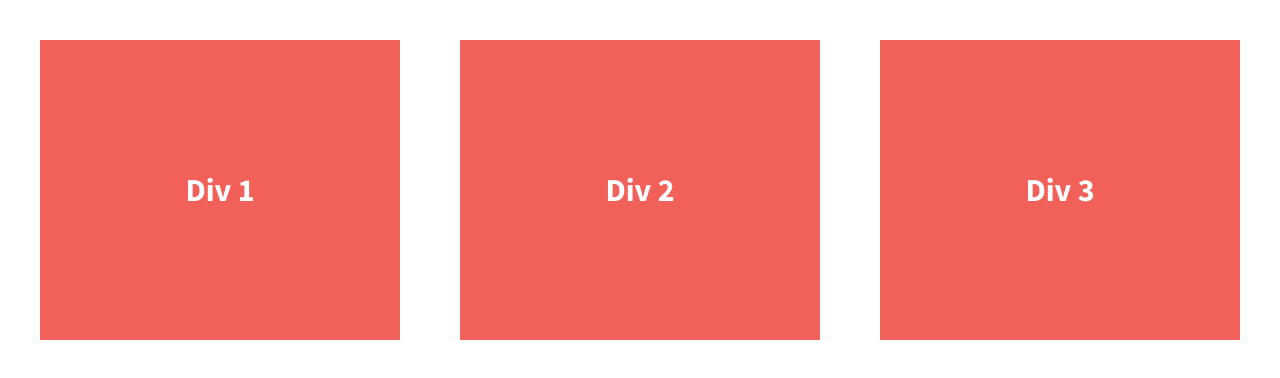
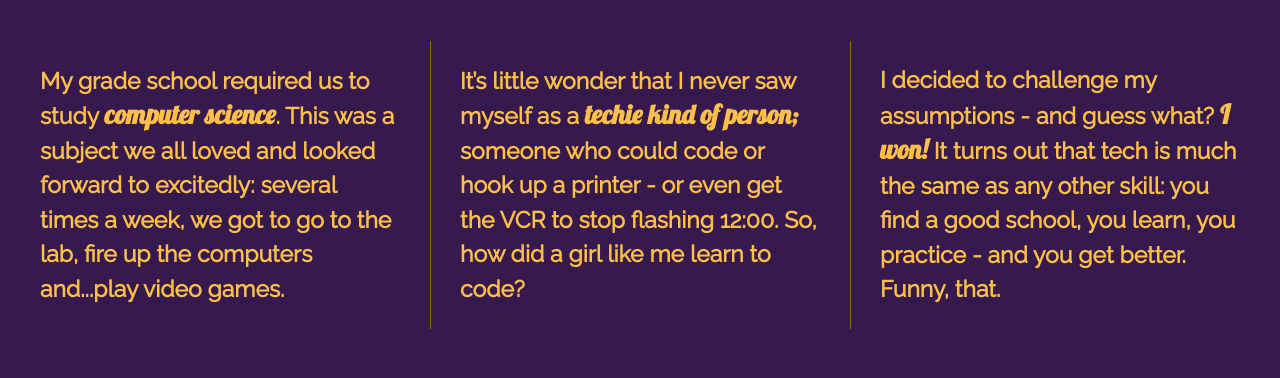
Before and after one commit to mireillesampson/flexbox-7-3of5, a plain HTML site: page index.html in a window 1280 px wide. Drawn offline with nearby package versions, Linux system fonts and the light colour scheme.

Commit message:
adding styles to grid

```diff
--- a/css/main.css
+++ b/css/main.css
@@ -97,38 +97,44 @@ textarea {
 
 
 html {
-  background-color: #fff;
+  background-color: #36194D;
+  height: 100%;
+  width: 100%;
+}
+
+body {
+  font-family: 'Raleway', sans-serif;
+  padding: 2em;
+  font-size: 1.25em;
   height: 100%;
 }
 
-body {
-  font-family: 'Source Sans Pro', sans-serif;
-  padding: 2em;
-  font-size: 1.25em;
-  height: 100%;
+span {
+  font-family: 'Lobster', cursive;
+  font-size: 1.15em;
 }
 
 .wrapper {
   /*add display:flex and set justify-content to space-between*/
   font-weight: 700;
   display: flex;
+  flex-flow: row wrap;
   justify-content: space-between;
-
+  align-items: center;
 }
 
 .div-1, .div-2, .div-3 {
   /*give the divs a width of 30%, add display:flex, set justify-content and align-items to center*/
   display: flex;
-  width:30%;
+  /* width: 30%; */
   justify-content: center;
   align-items: center;
-  color: #fff;
+  color: #fcbf49;
   line-height: 1.5em;
-  font-size: 1.6em;
-  background-color: #f16059;
-  height: 300px;
+  font-size: 1.15em;
+  background-color: #36194D;
+  height: auto;
 }
-
 
 
 
@@ -211,6 +217,16 @@ body {
    These examples override the primary ('mobile first') styles.
    Modify as content requires.
    ========================================================================== */
+@media all and (min-width: 1200px) {
+    .div-1, .div-2, .div-3 {
+      flex-basis: 30%;
+    }
+
+    .div-1, .div-2 {
+      border-right: 1px solid #976502;
+      padding-right: 30px;
+    }
+}
 
 @media print,
        (-webkit-min-device-pixel-ratio: 1.25),
--- a/index.html
+++ b/index.html
@@ -13,8 +13,7 @@
         <link rel="stylesheet" href="css/normalize.css">
         <link rel="stylesheet" href="css/main.css">
         <script src="js/vendor/modernizr-2.8.3.min.js"></script>
-        <link href='http://fonts.googleapis.com/css?family=Lora:700' rel='stylesheet' type='text/css'>
-        <link href='http://fonts.googleapis.com/css?family=Source+Sans+Pro:400,700' rel='stylesheet' type='text/css'>
+        <link href="https://fonts.googleapis.com/css2?family=Lobster&family=Raleway&display=swap" rel="stylesheet">
     </head>
     <body>
         <!--[if lt IE 8]>
@@ -23,13 +22,17 @@
 
         <section class="wrapper">
             <div class="div-1">
-                Div 1
+                <p>My grade school required us to study <span>computer science</span>. This was a subject we all loved and looked forward to excitedly:
+                  several times a week, we got to go to the lab, fire up the computers and...play video games.<p>
             </div>
             <div class="div-2">
-                Div 2
+                <p>It’s little wonder that I never saw myself as a <span>techie kind of person;</span> someone who could code or hook up a printer -
+                  or even get the VCR to stop flashing 12:00. So, how did a girl like me learn to code?</p>
             </div>
             <div class="div-3">
-                Div 3
+                <p>I decided to challenge my
+                assumptions - and guess what? <span>I won!</span> It turns out that tech is much the same as any other skill: you find a good school,
+                you learn, you practice - and you get better. Funny, that.</p>
             </div>
         </section>
 
```
